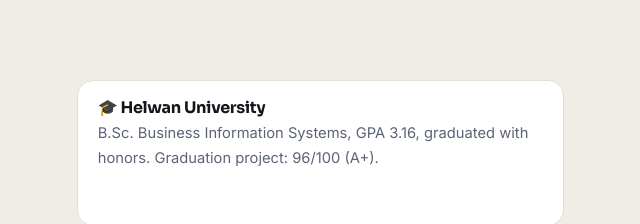
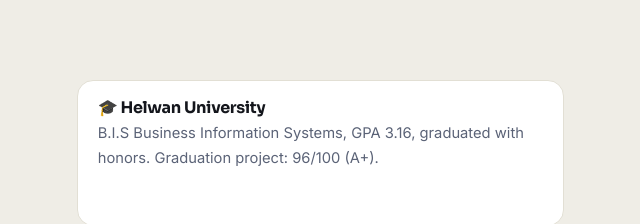
Before and after one commit to abdelrahmanUssef/portfolio, a plain HTML site: page index.html in a window 1280 px wide. Shown: the part 1060-1284 px from the top of the page, 636-1276 px from the left. Drawn offline with Linux system fonts and the light colour scheme.

Commit message:
cahnges 20.11

```diff
--- a/index.html
+++ b/index.html
@@ -186,7 +186,7 @@ footer{padding:30px 0;border-top:1px solid var(--line);color:var(--mu);font-size
   <blockquote>“First, solve the problem. Then, write the code.”</blockquote>
  </div>
  <div class="facts rv">
-  <div class="fact"><h3>🎓 Helwan University</h3><p>B.Sc. Business Information Systems, GPA 3.16, graduated with honors. Graduation project: 96/100 (A+).</p></div>
+  <div class="fact"><h3>🎓 Helwan University</h3><p>B.I.S Business Information Systems, GPA 3.16, graduated with honors. Graduation project: 96/100 (A+).</p></div>
   <div class="fact"><h3>🛠 Real-world delivery</h3><p>Freelance client websites and a complete web app built during my service in the Egyptian Airforce.</p></div>
   <div class="fact"><h3>🌍 Languages</h3><p>Arabic (native) · English (very good) · French (basic)</p></div>
  </div>
```
